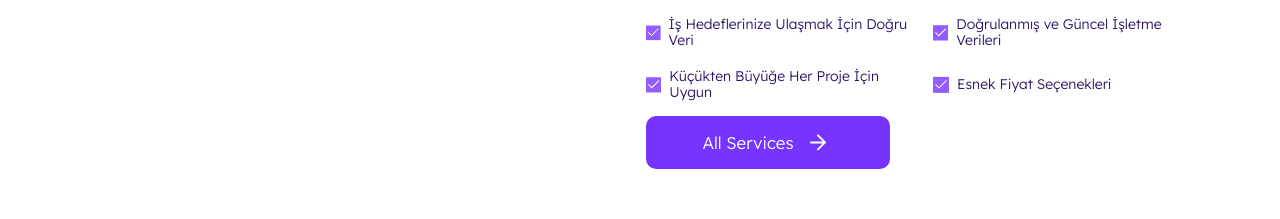
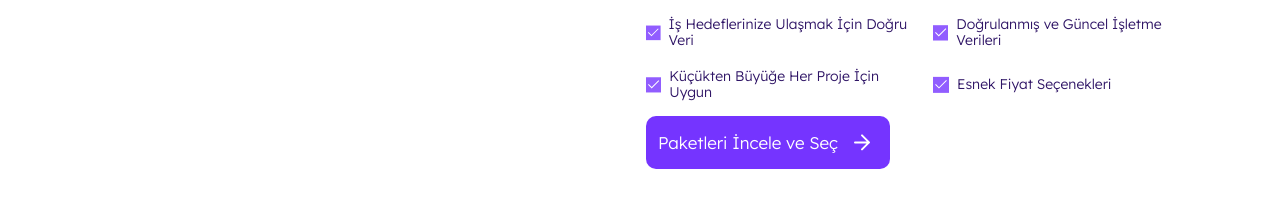
Before and after one commit to Medyanes-360/big-data-sale, a Next.js app: page / in a window 1280 px wide. Shown: the part 3807-4026 px from the top of the page. Built offline with nearby package versions, Linux system fonts and the light colour scheme.

Commit message:
chooseDataContent button text update

```diff
--- a/components/home/howItWorks/paketBoxContainer/chooseDataContent/index.jsx
+++ b/components/home/howItWorks/paketBoxContainer/chooseDataContent/index.jsx
@@ -59,7 +59,7 @@ const ChooseDataContent = () => {
             })}
           </ul>
           <ButtonComponent className="w-[244px] text-[17px] leading-[38px] text-white-default h-[53px] flex items-center justify-center gap-x-2 bg-tertiary-500 rounded-[10px]">
-            All Services{" "}
+            Paketleri İncele ve Seç{" "}
             <Icons.ArrowRight
               width="24"
               height="24"
```
